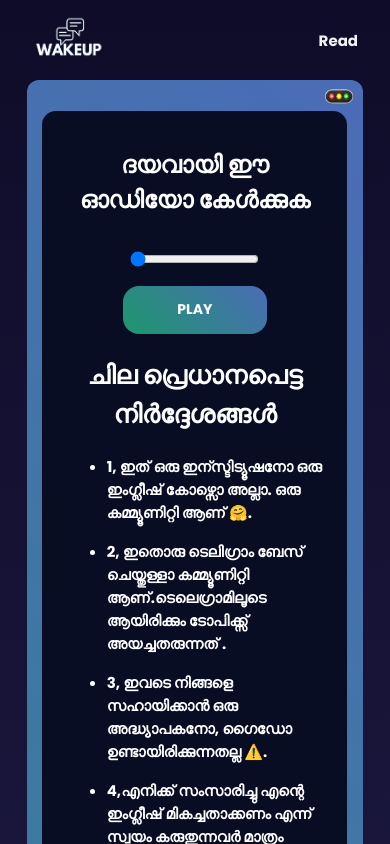
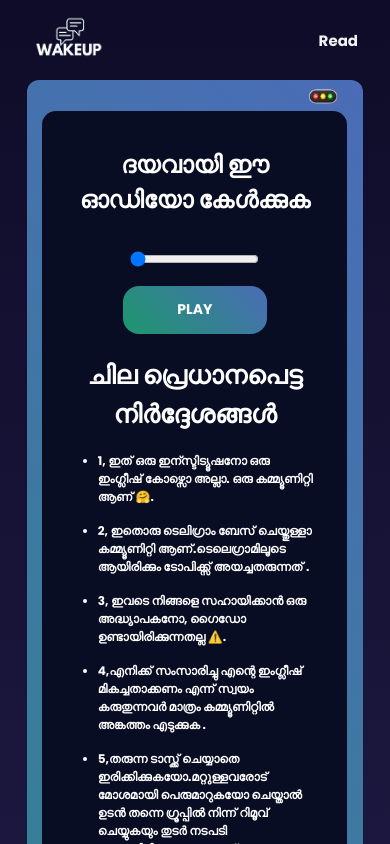
Before and after one commit to ansarworkingspace/wakeup, a React (Vite) app in the folder frontend/: page / in a window 390 px wide. Both pictures are taken after a click on the element "Read". Shown: the top 844 px of the page. Built offline with nearby package versions, Linux system fonts and the light colour scheme.

Commit message:
size resize

```diff
--- a/frontend/src/components/document/Document.css
+++ b/frontend/src/components/document/Document.css
@@ -133,7 +133,7 @@
     .docMain img {
         width: 2rem;
         top: 8px;
-        left: 9rem;
+        left: 8rem;
     }
 
     .border {
@@ -157,25 +157,33 @@
 
     .important ul {
 
-        font-size: 15px;
+        font-size: 12px;
+        text-align: start;
+        right: 9px;
+        position: relative;
 
     }
 
     .services h2{
-        font-size: 1.3rem;
+        font-size: 16px;
         text-align: center;
     }
 
     .services ul {
 
-        font-size: 15px;
+        font-size: 12px;
+        position: relative;
+        text-align: justify;
+        right: 1rem;
 
     }
 
     .formHTwo {
 
-        font-size: 17px;
+        font-size: 12px;
         text-align: center;
+        margin-left: 15px;
+        margin-right: 15px;
 
     }
 
```
